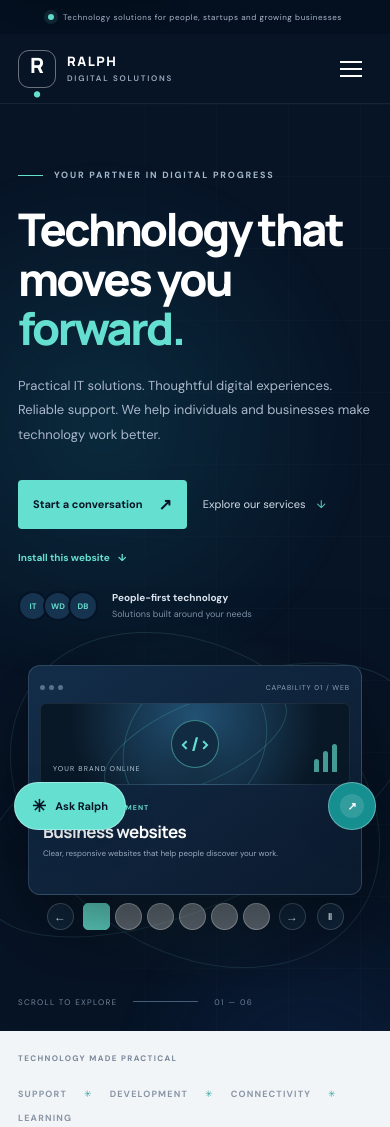
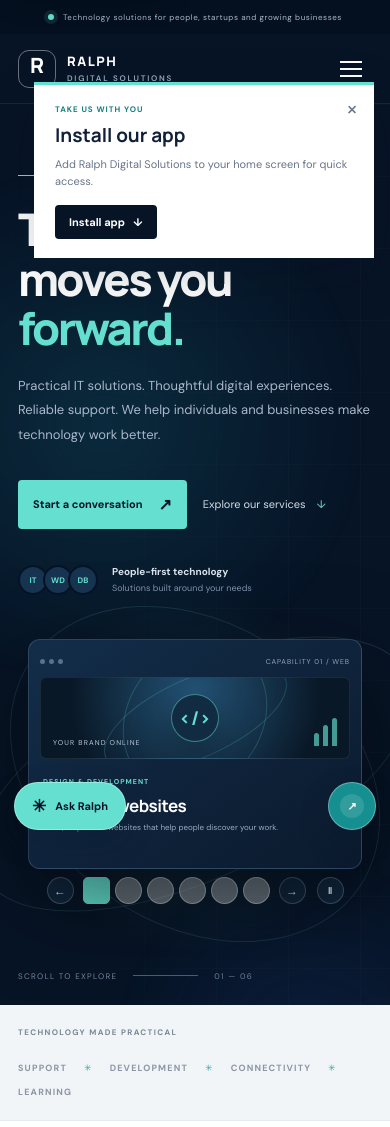
Before and after one commit to 38780431/Ralph-Digital-Solutions-website, a plain HTML site: page index.html in a window 390 px wide. Shown: the top 1127 px of the page. Drawn offline with Linux system fonts and the light colour scheme.

Commit message:
Show timed app install popup
Co-authored-by: Copilot <223556219+Copilot@users.noreply.github.com>

```diff
--- a/index.html
+++ b/index.html
@@ -60,10 +60,6 @@
           <h1>Technology that<br>moves you <em>forward.</em></h1>
           <p class="hero-text">Practical IT solutions. Thoughtful digital experiences. Reliable support. We help individuals and businesses make technology work better.</p>
           <div class="hero-actions"><a class="btn btn-primary" href="#contact">Start a conversation <span>↗</span></a><a class="text-link" href="#services">Explore our services <span>↓</span></a></div>
-          <div class="install-app-block">
-            <button class="install-app-button" id="installAppButton" type="button" aria-describedby="installAppStatus">Install this website <span aria-hidden="true">↓</span></button>
-            <p class="install-app-status" id="installAppStatus" role="status" aria-live="polite"></p>
-          </div>
           <div class="hero-proof"><div class="proof-avatars"><span>IT</span><span>WD</span><span>DB</span></div><p><strong>People-first technology</strong><br><small>Solutions built around your needs</small></p></div>
         </div>
         <div class="hero-visual">
@@ -206,6 +202,14 @@
       <p class="assistant-privacy">Guided answers only. Messages stay in this browser.</p>
     </section>
   </div>
+  <aside class="install-popup" id="installPopup" aria-labelledby="installPopupTitle" aria-describedby="installPopupDescription" hidden>
+    <button class="install-popup-close" id="installPopupClose" type="button" aria-label="Dismiss install popup">×</button>
+    <span class="install-popup-kicker">TAKE US WITH YOU</span>
+    <h2 id="installPopupTitle">Install our app</h2>
+    <p id="installPopupDescription">Add Ralph Digital Solutions to your home screen for quick access.</p>
+    <button class="install-app-button" id="installAppButton" type="button" aria-describedby="installPopupDescription installAppStatus">Install app <span aria-hidden="true">↓</span></button>
+    <p class="install-app-status" id="installAppStatus" role="status" aria-live="polite"></p>
+  </aside>
   <a class="whatsapp-float" href="https://wa.me/254758946742" target="_blank" rel="noopener noreferrer" aria-label="Chat with Ralph Digital Solutions on WhatsApp"><span aria-hidden="true">↗</span><span>WhatsApp</span></a>
   <script src="script.js" defer></script>
 </body>
--- a/script.js
+++ b/script.js
@@ -341,26 +341,34 @@ document.addEventListener('keydown', event => {
 
 const installButton = document.querySelector('#installAppButton');
 const installStatus = document.querySelector('#installAppStatus');
+const installPopup = document.querySelector('#installPopup');
+const installPopupClose = document.querySelector('#installPopupClose');
 let installPrompt = null;
+let installPopupTimer = null;
 const isInstalled = () => window.matchMedia('(display-mode: standalone)').matches || navigator.standalone === true;
 const isAppleMobile = () => /iPhone|iPad|iPod/.test(navigator.userAgent)
   || (navigator.platform === 'MacIntel' && navigator.maxTouchPoints > 1);
 
-if (installButton && installStatus) {
-  if (isInstalled()) {
-    installButton.hidden = true;
-    installStatus.textContent = 'Ralph Digital Solutions is already installed.';
-  }
+const hideInstallPopup = () => {
+  if (!installPopup) return;
+  window.clearTimeout(installPopupTimer);
+  installPopup.classList.remove('is-visible');
+  installPopup.hidden = true;
+};
 
+if (installButton && installStatus && installPopup && installPopupClose) {
   window.addEventListener('beforeinstallprompt', event => {
     event.preventDefault();
     installPrompt = event;
-    installStatus.textContent = 'Your browser can install this app. Select Install this website to continue.';
+    installStatus.textContent = 'Your browser can install this app. Tap Install app to continue.';
   });
+
+  installPopupClose.addEventListener('click', hideInstallPopup);
 
   installButton.addEventListener('click', async () => {
     if (isInstalled()) {
       installStatus.textContent = 'Ralph Digital Solutions is already installed.';
+      installPopupTimer = window.setTimeout(hideInstallPopup, 4000);
       return;
     }
 
@@ -368,22 +376,37 @@ if (installButton && installStatus) {
       installStatus.textContent = isAppleMobile()
         ? 'In Safari, tap Share, then Add to Home Screen.'
         : 'Open your browser menu and choose Install app or Add to Home Screen.';
+      window.clearTimeout(installPopupTimer);
+      installPopupTimer = window.setTimeout(hideInstallPopup, 8000);
       return;
     }
 
     const prompt = installPrompt;
     installPrompt = null;
-    await prompt.prompt();
-    const { outcome } = await prompt.userChoice;
-    installStatus.textContent = outcome === 'accepted'
-      ? 'Ralph Digital Solutions was installed on your device.'
-      : 'Installation was cancelled. You can try again from your browser menu.';
+    window.clearTimeout(installPopupTimer);
+    try {
+      await prompt.prompt();
+      const { outcome } = await prompt.userChoice;
+      installStatus.textContent = outcome === 'accepted'
+        ? 'Ralph Digital Solutions was installed on your device.'
+        : 'Installation was cancelled. You can try again from your browser menu.';
+      installPopupTimer = window.setTimeout(hideInstallPopup, outcome === 'accepted' ? 2000 : 5000);
+    } catch (error) {
+      console.error('The browser install prompt could not be opened:', error);
+      installStatus.textContent = 'Open your browser menu and choose Install app or Add to Home Screen.';
+      installPopupTimer = window.setTimeout(hideInstallPopup, 8000);
+    }
   });
 
   window.addEventListener('appinstalled', () => {
-    installButton.hidden = true;
-    installStatus.textContent = 'Ralph Digital Solutions is installed on your device.';
+    hideInstallPopup();
   });
+
+  if (!isInstalled()) {
+    installPopup.hidden = false;
+    requestAnimationFrame(() => installPopup.classList.add('is-visible'));
+    installPopupTimer = window.setTimeout(hideInstallPopup, 8000);
+  }
 }
 
 if ('serviceWorker' in navigator && location.protocol !== 'file:') {
--- a/styles.css
+++ b/styles.css
@@ -1306,39 +1306,91 @@
   }
 }
 
-.install-app-block {
-  margin-top: 16px;
+.install-popup {
+  position: fixed;
+  z-index: 80;
+  top: 100px;
+  right: 24px;
+  width: min(340px, calc(100vw - 32px));
+  padding: 22px 24px;
+  border-top: 3px solid var(--cyan);
+  background: #fff;
+  color: var(--ink);
+  box-shadow: 0 18px 50px #04101f30;
+  opacity: 0;
+  transform: translateY(-8px);
+  transition: opacity .2s ease, transform .2s ease;
+}
+
+.install-popup[hidden] {
+  display: none;
+}
+
+.install-popup.is-visible {
+  opacity: 1;
+  transform: translateY(0);
+}
+
+.install-popup-close {
+  position: absolute;
+  top: 9px;
+  right: 12px;
+  padding: 4px;
+  border: 0;
+  background: none;
+  color: var(--muted);
+  font: 400 22px/1 var(--font);
+  cursor: pointer;
+}
+
+.install-popup-kicker {
+  display: block;
+  margin-bottom: 9px;
+  color: #167f80;
+  font-size: 8px;
+  font-weight: 700;
+  letter-spacing: .12em;
+}
+
+.install-popup h2 {
+  margin: 0 20px 8px 0;
+  color: var(--ink);
+  font: 700 19px/1.3 var(--display);
+}
+
+.install-popup > p {
+  margin: 0 0 14px;
+  color: var(--muted);
+  font-size: 11px;
+  line-height: 1.6;
 }
 
 .install-app-button {
   display: inline-flex;
   align-items: center;
   gap: 8px;
-  padding: 0;
+  padding: 10px 14px;
   border: 0;
-  background: none;
-  color: var(--cyan);
-  font: 700 10px var(--font);
+  border-radius: 4px;
+  background: var(--navy);
+  color: #fff;
+  font: 700 11px var(--font);
   cursor: pointer;
 }
 
 .install-app-button:hover {
-  text-decoration: underline;
+  background: var(--navy2);
 }
 
-.install-app-button:focus-visible {
-  outline: 2px solid var(--cyan);
-  outline-offset: 4px;
-}
-
-.install-app-button[hidden] {
-  display: none;
+.install-app-button:focus-visible,
+.install-popup-close:focus-visible {
+  outline: 2px solid #168f91;
+  outline-offset: 3px;
 }
 
 .install-app-status {
-  max-width: 370px;
-  margin: 8px 0 0;
-  color: #aab8ca;
+  margin: 10px 0 0 !important;
+  color: var(--muted) !important;
   font-size: 10px;
   line-height: 1.6;
 }
@@ -1347,12 +1399,16 @@
   display: none;
 }
 
-.install-app-block + .hero-proof {
-  margin-top: 34px;
+@media (max-width: 700px) {
+  .install-popup {
+    top: 82px;
+    right: 16px;
+    padding: 19px 21px;
+  }
 }
 
-@media (max-width: 700px) {
-  .install-app-block + .hero-proof {
-    margin-top: 24px;
+@media (prefers-reduced-motion: reduce) {
+  .install-popup {
+    transition: none;
   }
 }
--- a/sw.js
+++ b/sw.js
@@ -1,4 +1,4 @@
-const CACHE_NAME = 'ralph-digital-solutions-shell-v1';
+const CACHE_NAME = 'ralph-digital-solutions-shell-v2';
 const APP_SHELL = [
   './',
   './index.html',
```
Also changed, not shown: 1 other file.
